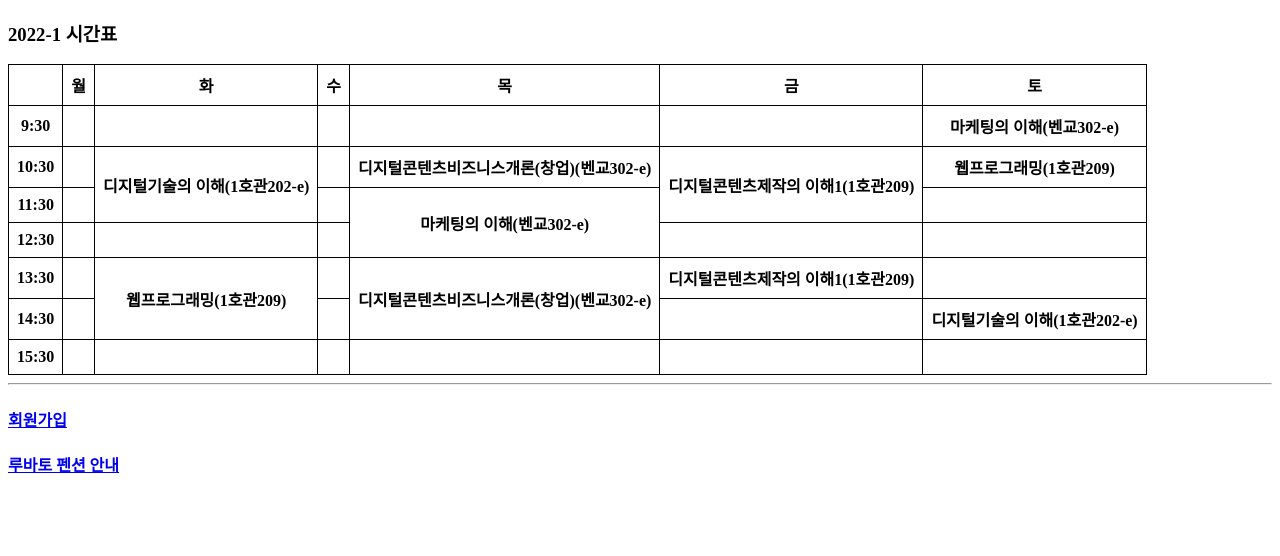
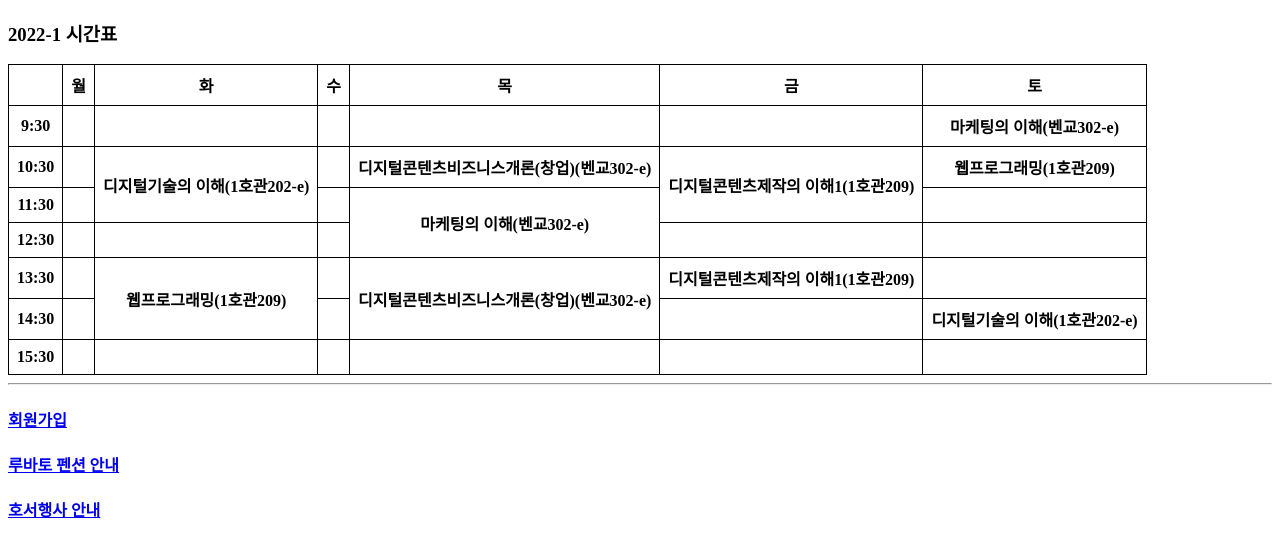
Before and after one commit to ChoiHWoo/ChoiHWoo.github.io, a plain HTML site: page index.html in a window 1280 px wide. Drawn offline with Linux system fonts and the light colour scheme.

Commit message:
행사 안내

```diff
--- a/index.html
+++ b/index.html
@@ -91,7 +91,7 @@ table, th, tr, td {
 
 <h4><a href='회원가입 페이지.html'>회원가입</a></h4>
 	<h4><a href='루바토 펜션 안내.html'>루바토 펜션 안내</a></h4>
-	<h4><a href='ex_border.html'></a></h4>
+	<h4><a href='ex_border.html'>호서행사 안내</a></h4>
 </form>
 </body>
 </html>
```
